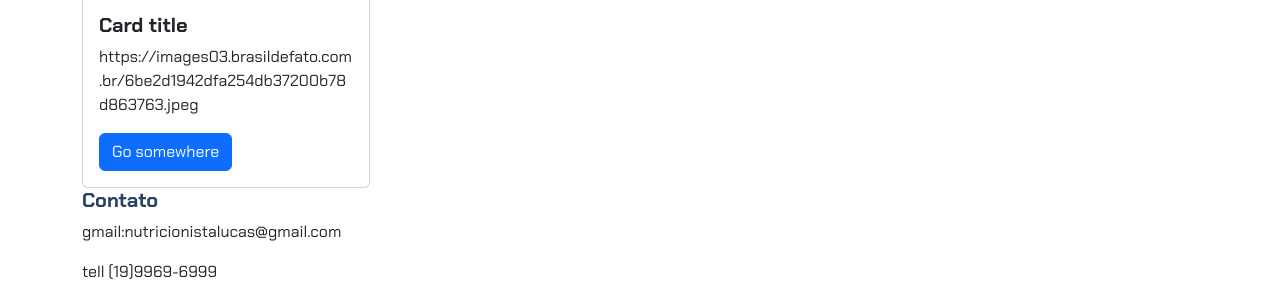
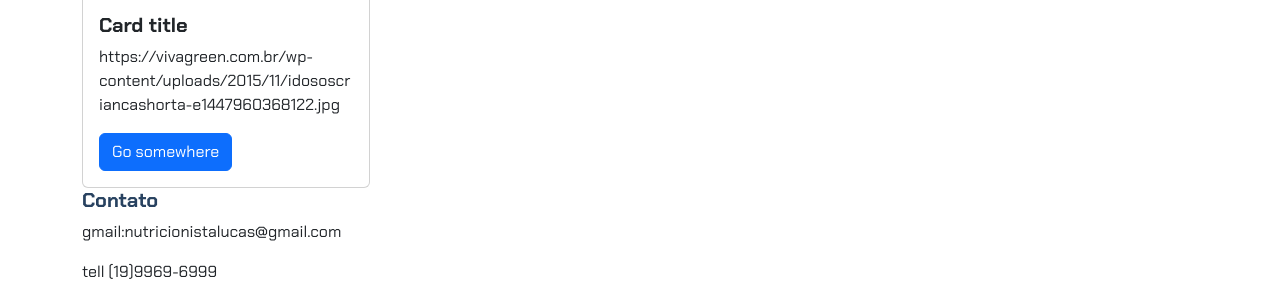
Before and after one commit to Dourado019/Meu-Portf-lio-Alura-2025, a plain HTML site: page index.html in a window 1280 px wide. Shown: the part 715-1015 px from the top of the page. Drawn offline with nearby package versions, Linux system fonts and the light colour scheme.

Commit message:
index.html

```diff
--- a/index.html
+++ b/index.html
@@ -38,7 +38,7 @@
                     <img src="..." class="card-img-top" alt="...">
                     <div class="card-body">
                       <h5 class="card-title">Card title</h5>
-                      <p class="card-text">https://images03.brasildefato.com.br/6be2d1942dfa254db37200b78d863763.jpeg</p>
+                      <p class="card-text">https://vivagreen.com.br/wp-content/uploads/2015/11/idososcriancashorta-e1447960368122.jpg</p>
                       <a href="#" class="btn btn-primary">Go somewhere</a>
                     </div>
                   </div>
```
